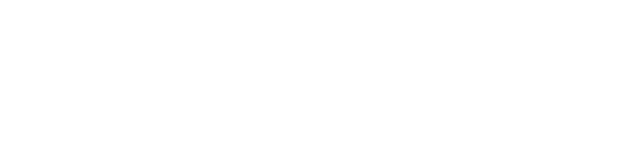
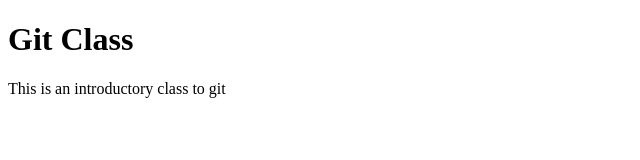
Before and after one commit to Princejonad/Demo_class, a plain HTML site: page index.html in a window 1280 px wide. Shown: the whole page, without its empty margins (0-640 px from the left). Drawn offline with Linux system fonts and the light colour scheme.

Commit message:
modefied the css and html

```diff
--- /dev/null
+++ b/index.css
@@ -0,0 +1,2 @@
+*{margin: 0;}
+h1{color: red;}
--- a/index.html
+++ b/index.html
@@ -7,6 +7,8 @@
     <title>Git</title>
 </head>
 <body>
+    <h1>Git Class</h1>
+    <P>This is an introductory class to git</P>
 
 </body>
 </html>
```
